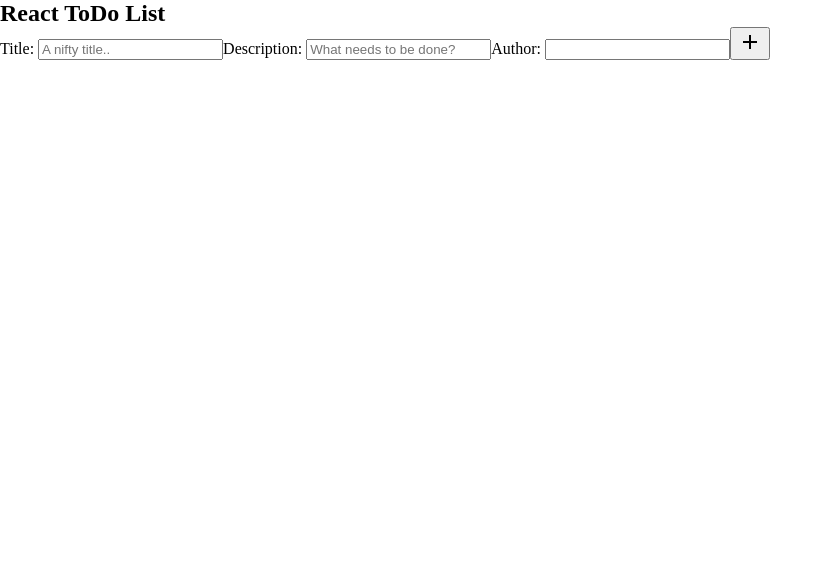
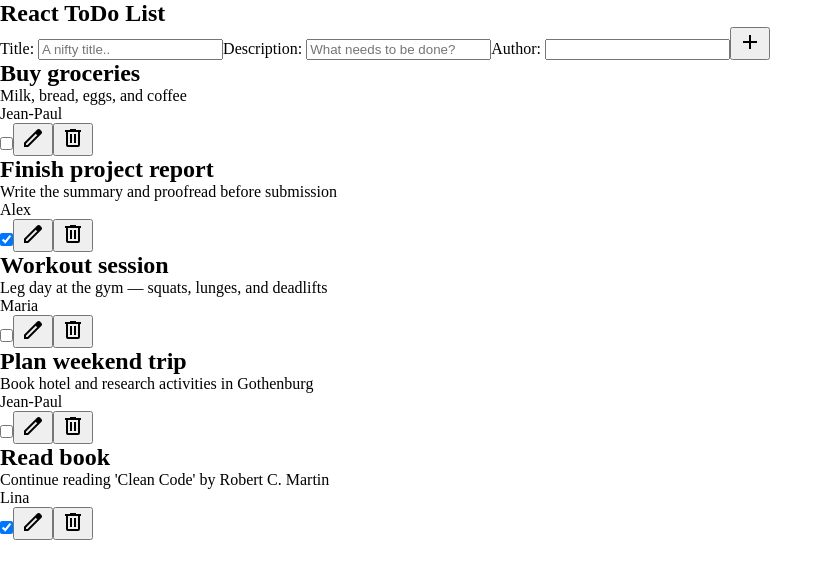
Before and after one commit to Arnith86/LexiconExercise15_React_Todo_List, a React (Vite) app in the folder LexiconExercise13_React_Media_Player_TS_CSS_React/: page / in a window 1280 px wide. Shown: the top 578 px of the page, without its empty margins (0-833 px from the left). Built offline with nearby package versions, Linux system fonts and the light colour scheme.

Commit message:
added components TodoItem and TodoList

```diff
--- a/LexiconExercise13_React_Media_Player_TS_CSS_React/src/App.tsx
+++ b/LexiconExercise13_React_Media_Player_TS_CSS_React/src/App.tsx
@@ -1,12 +1,15 @@
 import "./css/base.css";
 import { Header } from "./components/Header";
 import { ToDoCreationForm } from "./components/TodoCreationForm";
+import { TodoList } from "./components/TodoList";
+import { todos } from "./data";
 
 function App() {
   return (
     <main>
       <Header />
       <ToDoCreationForm />
+      <TodoList todos={todos} />
     </main>
   );
 }
--- a/LexiconExercise13_React_Media_Player_TS_CSS_React/src/components/Button.tsx
+++ b/LexiconExercise13_React_Media_Player_TS_CSS_React/src/components/Button.tsx
@@ -73,7 +73,7 @@ export function Button({
     >
       {iconName ? (
         <Icon
-          className={`button-icon icon ${isFilled ? "filled" : ""}`}
+          className={`button-icon g-icon ${isFilled ? "filled" : ""}`}
           iconName={iconName}
         />
       ) : (
--- /dev/null
+++ b/LexiconExercise13_React_Media_Player_TS_CSS_React/src/components/TodoItem.tsx
@@ -0,0 +1,40 @@
+import type { ReactElement } from "react";
+import { Button } from "./Button";
+
+type TodoAction = "edit" | "delete" | "up" | "down";
+
+interface ITodoItemProp {
+  uuid: string;
+  title: string;
+  content: string;
+  author?: string;
+  completed?: boolean;
+  //onButtonClick: (uuid: string, action: string) => void;
+}
+
+// ToDo: add edit ToDo item functionality
+export function TodoItem({
+  title,
+  content,
+  author,
+  completed,
+}: ITodoItemProp): ReactElement {
+  return (
+    <article className="todo-item">
+      <h2 className="todo-item-title">{title}</h2>
+      <p className="todo-item-content">{content}</p>
+      <p className="todo-author">{author}</p>
+      <input type="checkbox" checked={completed ?? false} />
+      <Button
+        className="edit-todo-button"
+        iconName={"edit"}
+        buttonType="button"
+      />
+      <Button
+        className="delete-todo-button"
+        iconName={"delete"}
+        buttonType="button"
+      />
+    </article>
+  );
+}
--- /dev/null
+++ b/LexiconExercise13_React_Media_Player_TS_CSS_React/src/components/TodoList.tsx
@@ -0,0 +1,23 @@
+import type { ReactElement } from "react";
+import { TodoItem } from "./TodoItem";
+import type { ITodo } from "../types";
+
+interface ITodoListProp {
+  todos: ITodo[];
+}
+
+export function TodoList({ todos }: ITodoListProp): ReactElement {
+  return (
+    <section className="todo-list">
+      {todos.map((todoItem) => (
+        <TodoItem
+          uuid={todoItem.uuid}
+          title={todoItem.title}
+          content={todoItem.content}
+          author={todoItem.author}
+          completed={todoItem.completed}
+        />
+      ))}
+    </section>
+  );
+}
```
